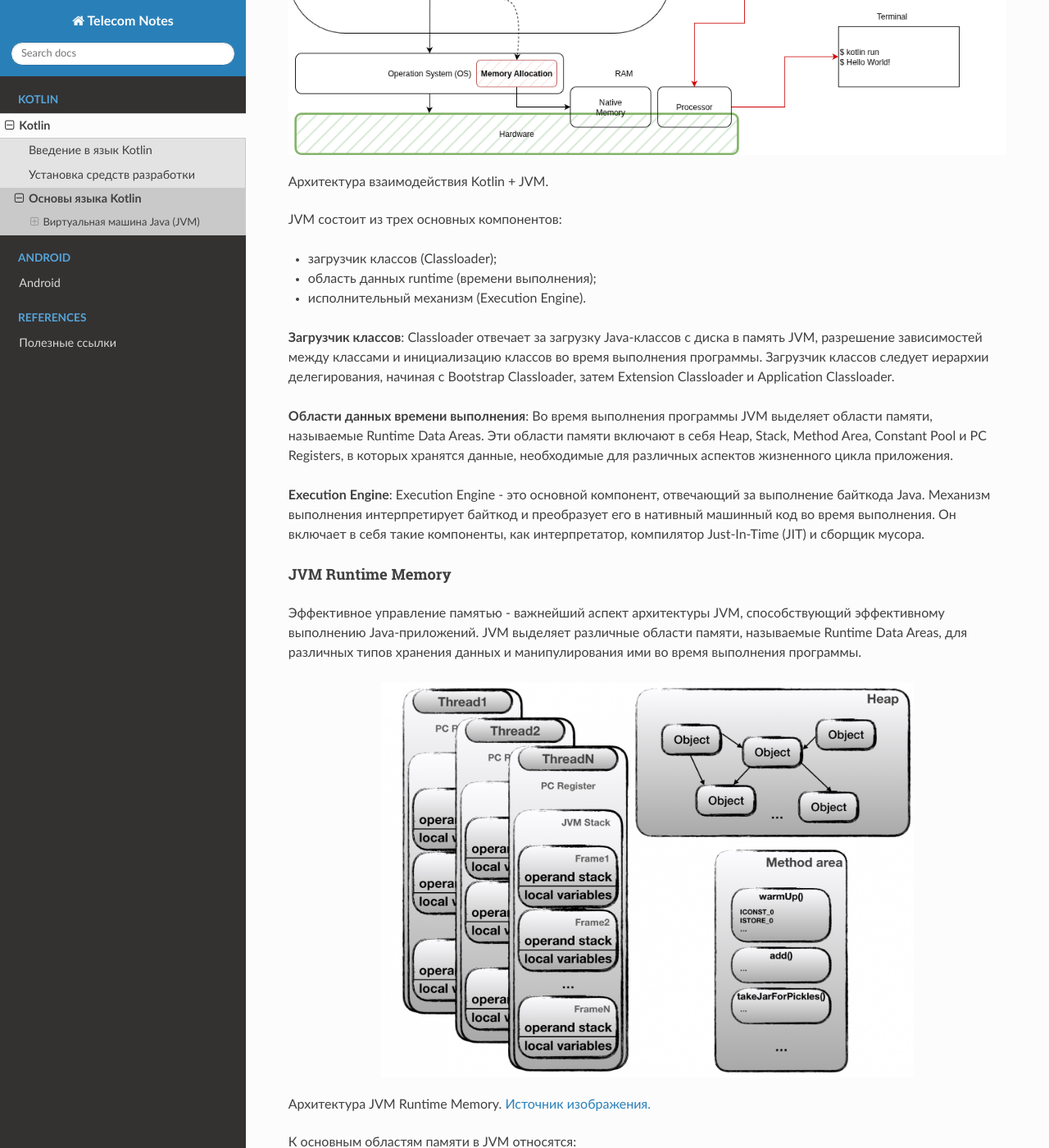
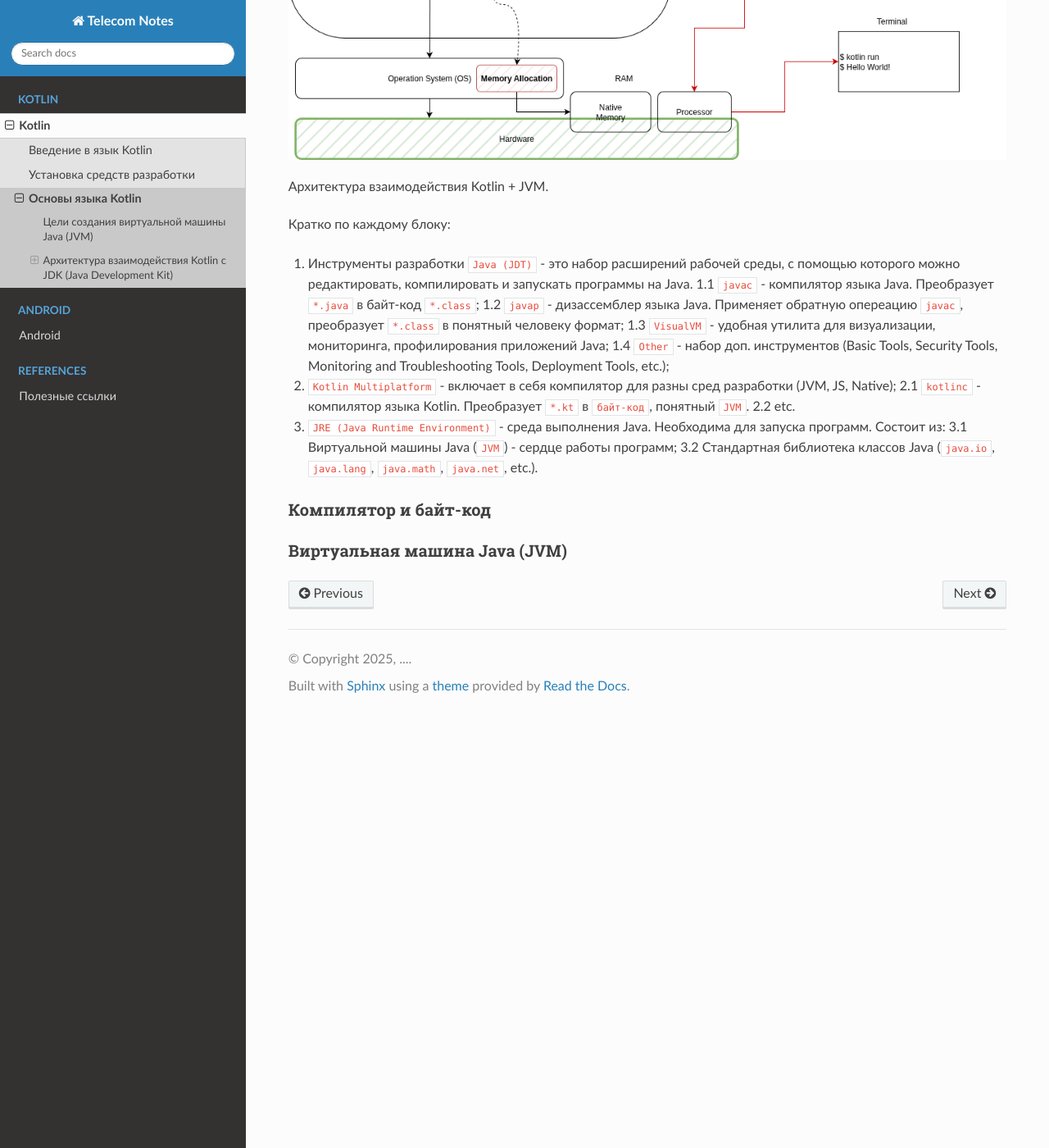
Before and after one commit to TelecomDep/notes, a Sphinx documentation site: the page built from docs/source/Kotlin/02_basics_compile_jvm.md, in a window 1280 px wide and 1400 px high, scrolled down 2151 px. Shown: the whole window at 82% size. Built offline with Sphinx 7.4.7 and the Read the Docs theme 3.1.0, drawn with Linux system fonts in a browser that asks for light colours; some of the changed text lies outside the part shown.

Commit message:
JDK + Kotlin Interaction

```diff
--- a/docs/source/Kotlin/02_basics_compile_jvm.md
+++ b/docs/source/Kotlin/02_basics_compile_jvm.md
@@ -1,6 +1,6 @@
 # Основы языка Kotlin
 
-## Виртуальная машина Java (JVM)
+## Цели создания виртуальной машины Java (JVM)
 
 Виртуальная машина Java (JVM) была разработана компанией Sun Microsystems, а ключевую роль в ее создании сыграл Джеймс Гослинг. Позднее Sun Microsystems была приобретена компанией Oracle.  Слоганом компании является `Write once, run anywhere (WORA)`.
 
@@ -17,7 +17,7 @@ JVM, если кратко - это интерпретатор байт-кода
 
 JVM может быть установлена на любую операционную систему (Windows, macOS, Unix-like, и т.д.). Таким образом, позволяя написать код один раз, но работать он будет на нескольких операционных системах.
 
-### Архитектура взаимодействия Kotlin с Java Virtual Machine (JVM)
+## Архитектура взаимодействия Kotlin с JDK (Java Development Kit)
 
 Виртуальная машина Java является некой прослойкой между программным кодом и операционной системой:
 <p align="center">
@@ -33,7 +33,30 @@ JVM может быть установлена на любую операцио
   <figcaption> Архитектура взаимодействия Kotlin + JVM.</figcaption>
 </p>
 
-JVM состоит из трех основных компонентов:
+Кратко по каждому блоку:
+1. Инструменты разработки `Java (JDT)` - это набор расширений рабочей среды, с помощью которого можно редактировать, компилировать и запускать программы на Java.
+1.1 `javac` - компилятор языка Java. Преобразует `*.java` в байт-код `*.class`;
+1.2 `javap` - дизассемблер языка Java. Применяет обратную опереацию `javac`, преобразует `*.class` в понятный человеку формат;
+1.3 `VisualVM` - удобная утилита для визуализации, мониторинга, профилирования приложений Java;
+1.4 `Other` - набор доп. инструментов (Basic Tools, Security Tools, Monitoring and Troubleshooting Tools, Deployment Tools, etc.);
+
+2. `Kotlin Multiplatform` - включает в себя компилятор для разны сред разработки (JVM, JS, Native);
+2.1 `kotlinc` - компилятор языка Kotlin. Преобразует `*.kt` в `байт-код`, понятный `JVM`.
+2.2 etc.
+
+3. `JRE (Java Runtime Environment)` - среда выполнения Java. Необходима для запуска программ. Состоит из:
+3.1 Виртуальной машины Java (`JVM`) - сердце работы программ;
+3.2 Стандартная библиотека классов Java (`java.io`, `java.lang`, `java.math`, `java.net`, etc.).
+
+### Компилятор и байт-код
+
+### Виртуальная машина Java (JVM)
+
+<!-- ### Архитектура
+### Архитектура
+### Архитектура -->
+
+<!-- JVM состоит из трех основных компонентов:
 
 - загрузчик классов (Classloader);
 - область данных runtime (времени выполнения);
@@ -95,3 +118,4 @@ JVM состоит из трех основных компонентов:
 </p>
 
 На вход компилятора `kotlinc` поступают исходные файлы. Важно отметить, что java-файлы также поступают на вход компилятора. Это необходимо для возможности ссылаться на Java из Kotlin и наоборот. Далее, полученные файлы `*.class` передаются на компилятор `javac` вместе с исходными java-файлами. В итоге, компилируются все java-файлы, после чего собираются в файлы `.jar`.
+ -->
```
